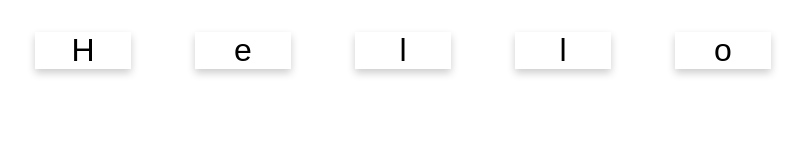
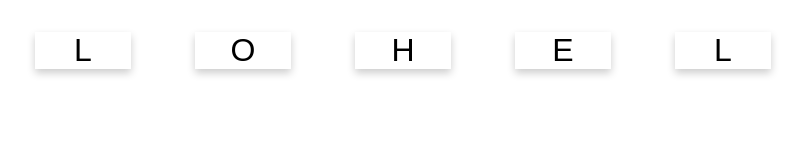
Before and after one commit to ming2540/react-lab, a React (Create React App) app: page / in a window 1280 px wide. Shown: the top 160 px of the page, without its empty margins (237-1042 px from the left). Built offline with nearby package versions, Linux system fonts and the light colour scheme.

Commit message:
สร้าง Game Logic

```diff
--- a/package.json
+++ b/package.json
@@ -3,6 +3,7 @@
   "version": "0.1.0",
   "private": true,
   "dependencies": {
+    "lodash": "^4.17.11",
     "react": "^16.5.1",
     "react-dom": "^16.5.1",
     "react-scripts": "1.1.5"
--- a/src/App.css
+++ b/src/App.css
@@ -36,3 +36,8 @@
   margin: 1em;
   user-select: none;
 }
+
+.activeCard{
+  color: red;
+  background: pink;
+}
--- a/src/App.js
+++ b/src/App.js
@@ -9,7 +9,7 @@ class App extends Component {
     return (
       <div className="App">
         {
-          <WordCard value = "Hello"/>
+          <WordCard value = "HELLO"/>
         }
       </div>
     );
--- a/src/CharacterCard.js
+++ b/src/CharacterCard.js
@@ -1,9 +1,32 @@
 import React , {Component} from 'react';
 
 export default class CharacterCard extends Component {
+    constructor(props){
+        super(props)
+        this.state = {
+            active : false
+        }
+    }
+
+    componentDidUpdate(prevProps){
+        if(prevProps.attempt != this.props.attempt){
+            this.setState({active: false})
+        }
+    }
+
+    activate = () => {
+        if(!this.state.activate){
+            this.setState({active : true})
+            this.props.activateHandler(this.props.value)
+        }
+    }
+
     render(){
+        let className = `card ${this.state.active ? 'activeCard' : ''}`
         return (
-            <div className = "card">{this.props.value}</div>
+            <div className = {className} onClick= {this.activate}>{
+                this.props.value}
+            </div>
         )
     }
 }
--- a/src/WordCard.js
+++ b/src/WordCard.js
@@ -1,12 +1,51 @@
 import React,{Component} from 'react';
 import CharacterCard from './CharacterCard'
+import _ from 'lodash'
+
+const prepareStateForward = (given_word) => {
+    let word = given_word.toUpperCase()
+    let chars = _.shuffle(Array.from(word))
+        return {
+            word,
+            chars,
+            attempt: 1,
+            guess: "",
+            complete: false
+        }
+}
 
 export default class WordCard extends Component{
+
+    constructor(props){
+        super(props)
+        this.state = prepareStateForward(this.props.value)
+    }
+
+
+    activateHandler = (c) => {
+        let guess = this.state.guess+c
+
+        console.log("guess : " + guess.length)
+        console.log("word : " + this.state.word.length)
+
+        this.setState({guess})
+        if(guess.length == this.state.word.length){
+            if(guess == this.state.word){
+                this.setState({guess: "", complete: true})
+            }else{
+                this.setState({guess: "", attempt: this.state.attempt+1})
+            }
+        }
+
+    }
+
     render() {
         return (
             <div className="App">
             {
-              Array.from(this.props.value).map( (c,i)=> <CharacterCard value = {c} key = {i}/> )
+                Array.from(this.state.chars).map(
+                    (c,i)=> <CharacterCard value = {c} key = {i} attempt={this.state.attempt} activateHandler={this.activateHandler}/>
+                )
             }
             </div>
         )
```
Also changed, not shown: 1 other file (tests, documents, lock files or other folders).
